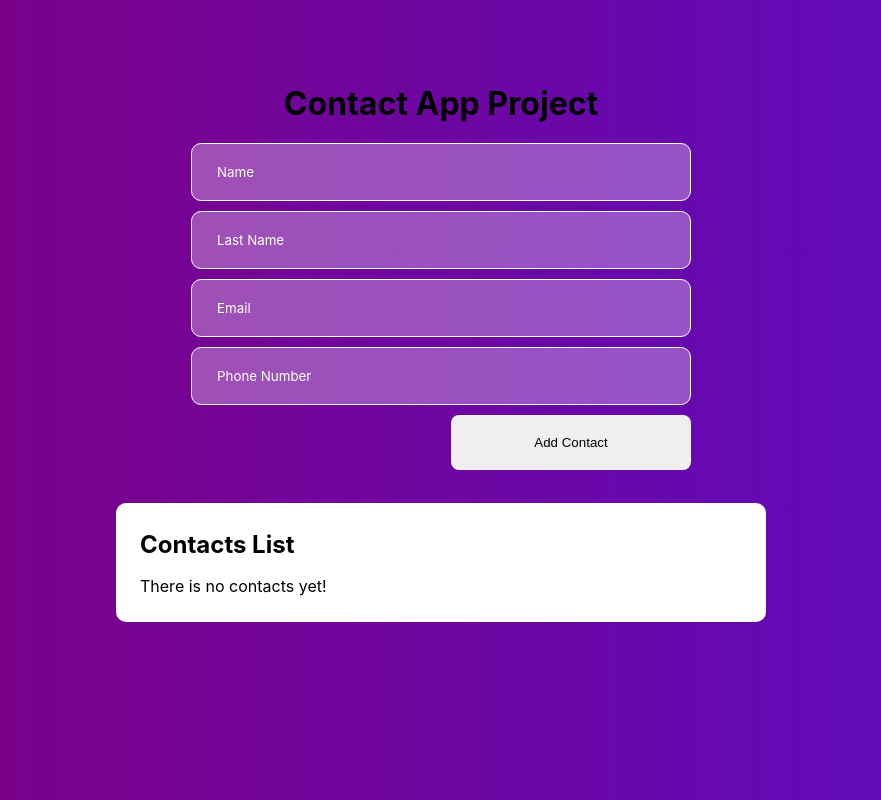
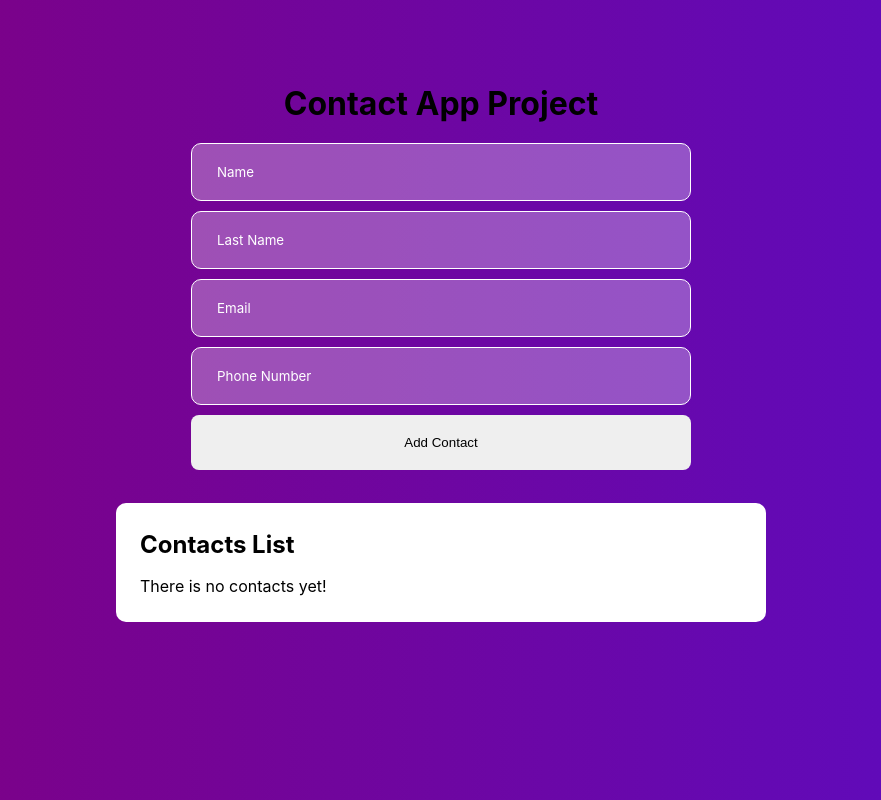
Before and after one commit to 7abracadabra7/contact-app, a React (Vite) app: page / in a window 1280 px wide. Shown: the whole page, without its empty margins (199-1080 px from the left). Built offline with nearby package versions, Linux system fonts and the light colour scheme.

Commit message:
button styles have been changed

```diff
--- a/src/components/AddContact.jsx
+++ b/src/components/AddContact.jsx
@@ -175,9 +175,9 @@ const AddContact = ({ setShowModal }) => {
           </button>
         )}
 
-        <button className={styles.addBtn} onClick={addContactHandler}>
+        {!edit &&<button className={styles.addBtn} onClick={addContactHandler}>
           Add Contact
-        </button>
+        </button>}
       </div>
       {error && <div className={styles.messageContainer}>{error.message}</div>}
 
--- a/src/components/AddContact.module.css
+++ b/src/components/AddContact.module.css
@@ -30,7 +30,7 @@
 }
 
 .addBtn {
-  width: 48%;
+  width: 100%;
   position: absolute;
   right: 0;
   bottom: 0;
@@ -41,7 +41,7 @@
   border: none;
 }
 .updateBtn {
-  width: 48%;
+  width: 100%;
   position: absolute;
   left: 0;
   bottom: 0;
```
